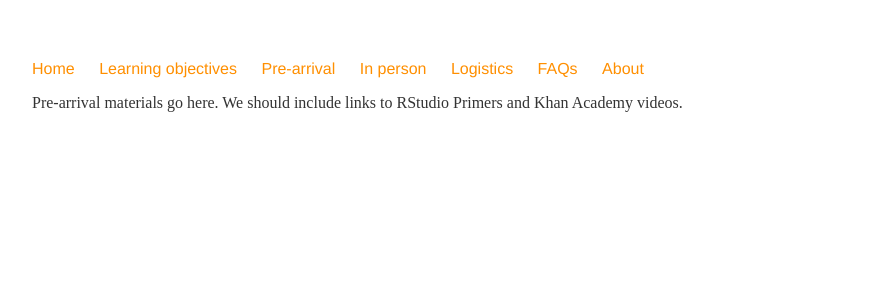
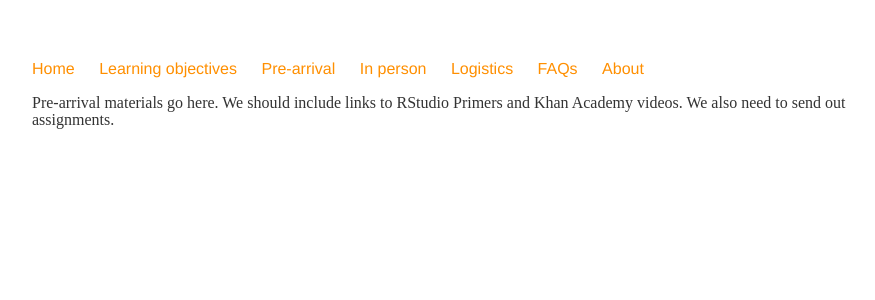
Before and after one commit to bstewart/princeton_methods_camp, a Jekyll site: the page built from pre-arrival/index.md, in a window 1280 px wide. Shown: the top 300 px of the page, without its empty margins (160-1035 px from the left). Built offline with Jekyll 4.4.1, drawn with Linux system fonts in a browser that asks for light colours; our own code applies the rules of GitHub Pages for plain Markdown files.

Commit message:
Pre-arrival
Added note about assignments

```diff
--- a/pre-arrival/index.md
+++ b/pre-arrival/index.md
@@ -1 +1 @@
-Pre-arrival materials go here. We should include links to RStudio Primers and Khan Academy videos.
+Pre-arrival materials go here. We should include links to RStudio Primers and Khan Academy videos. We also need to send out assignments.
```
